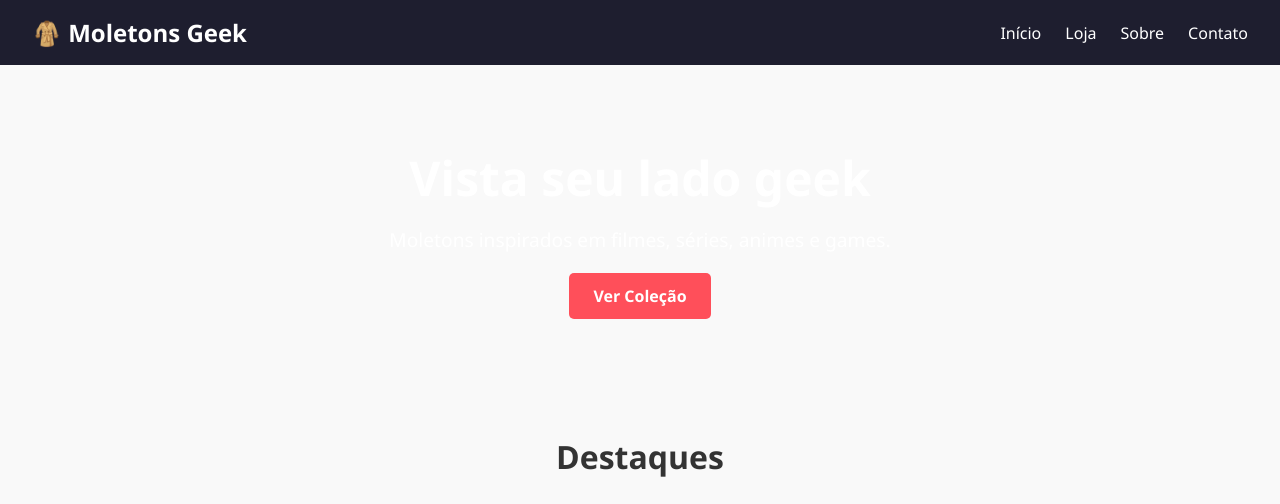
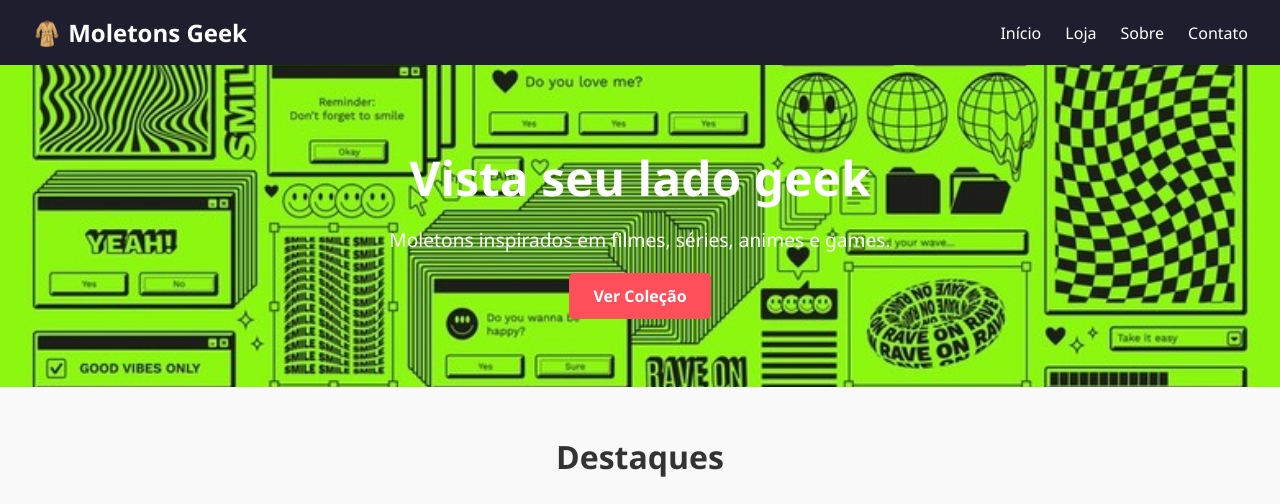
Before and after one commit to PabloHLimaCordeiro/Qmarka, a website: page index.html in a window 1280 px wide. Shown: the top 504 px of the page. Drawn offline with Linux system fonts and the light colour scheme.

Commit message:
Update styles.css

```diff
--- a/styles.css
+++ b/styles.css
@@ -37,7 +37,7 @@ nav a {
 }
 
 .hero {
-  background: url('banner-geek.jpg') no-repeat center center/cover;
+  background: url('old-computer-aestethic-retro-pc-260nw-2162394045.jpg') no-repeat center center/cover;
   color: white;
   text-align: center;
   padding: 5rem 2rem;
```
